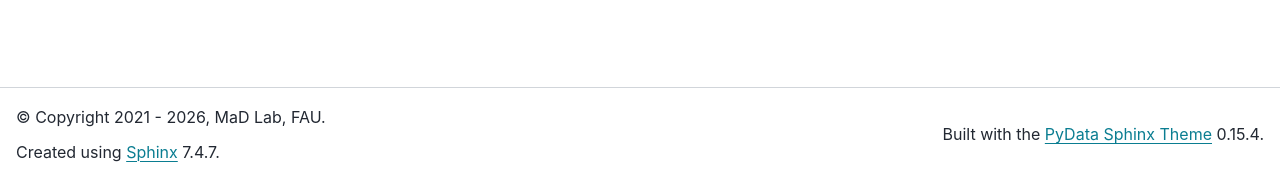
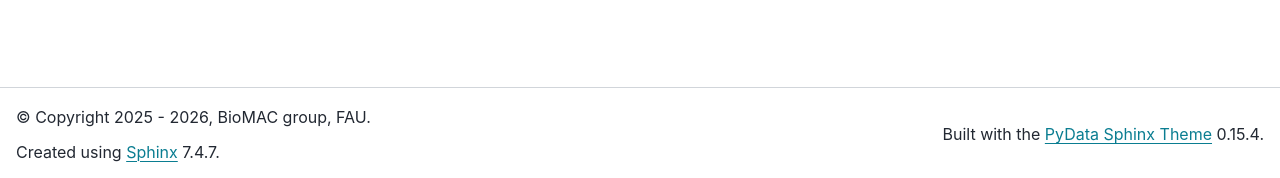
Before and after one commit to biomac-group/biosym, a Sphinx documentation site: the page built from docs/index.rst, in a window 1280 px wide. Shown: the part 719-897 px from the top of the page. Built offline with Sphinx 7.4.7 and the PyData theme 0.15.4, drawn with Linux system fonts in a browser that asks for light colours.

Commit message:
updated copyright for documentation

```diff
--- a/docs/conf.py
+++ b/docs/conf.py
@@ -41,7 +41,7 @@ project = info["name"]
 author = "biosym contributors"  # No authors field in project config
 release = info["version"]
 
-copyright = f"2021 - {datetime.now().year}, MaD Lab, FAU"
+copyright = f"2025 - {datetime.now().year}, BioMAC group, FAU"
 
 # -- Copy the README and Changelog and fix image path --------------------------------------
 with (ROOT_DIR / "README.md").open() as f:
```
